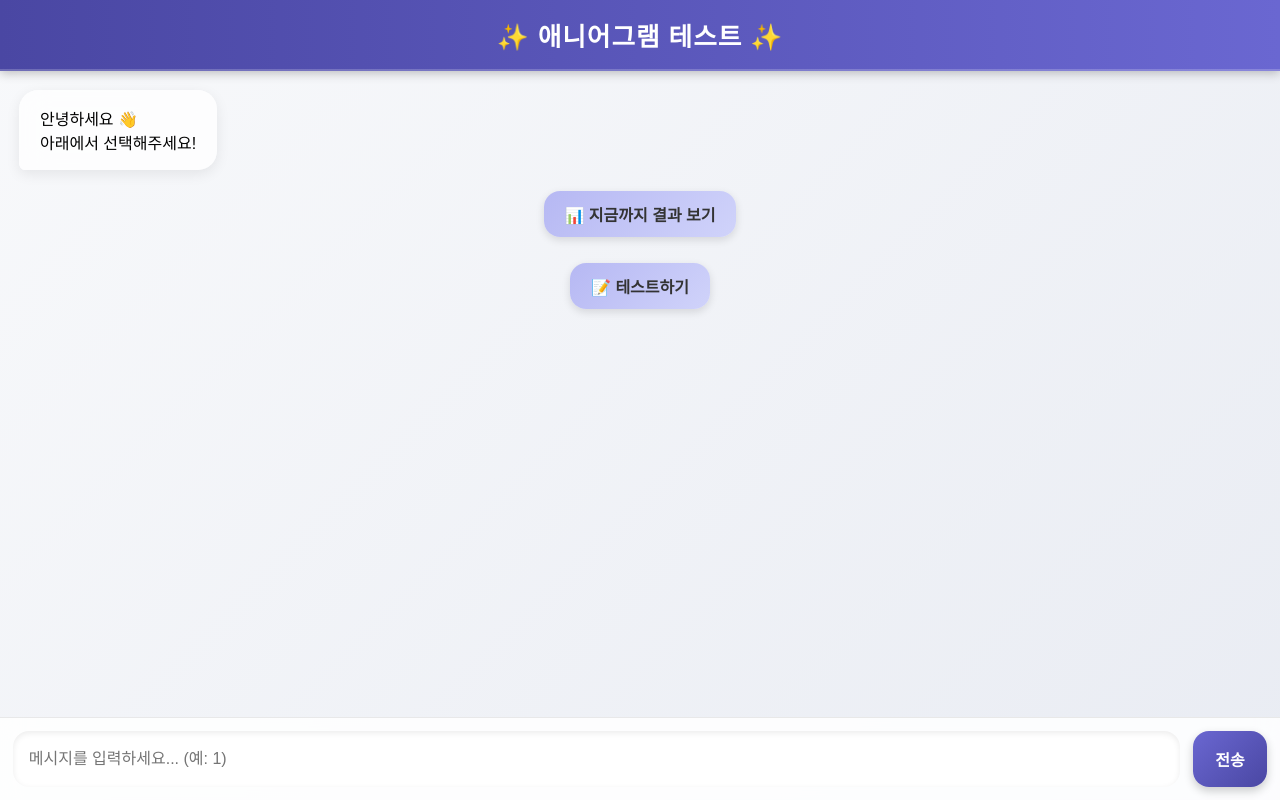
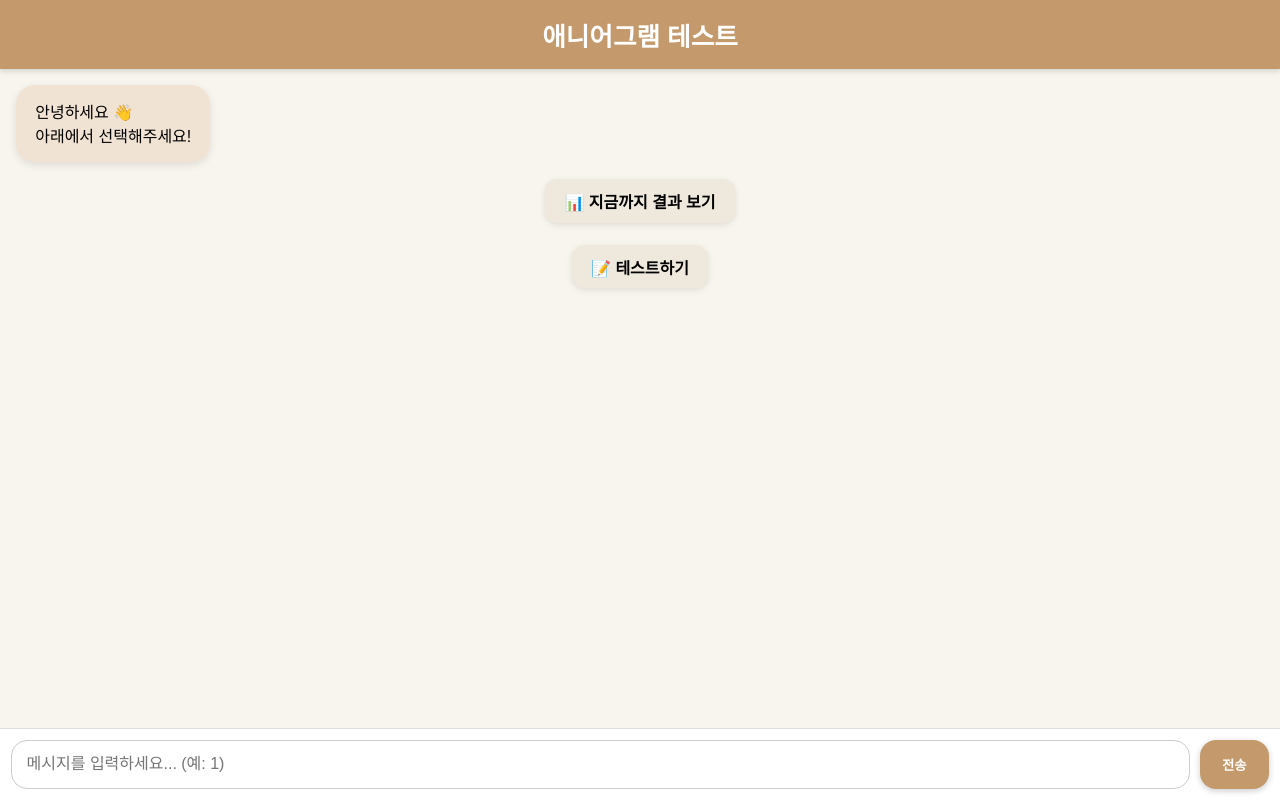
Before and after one commit to imseojin00/enneagram-bot, a website: page public/index.html in a window 1280 px wide. Drawn offline with Linux system fonts and the light colour scheme.

Commit message:
style: 더더 수정

```diff
--- a/public/index.html
+++ b/public/index.html
@@ -11,120 +11,103 @@
       display: flex;
       flex-direction: column;
       height: 100vh;
-      background: linear-gradient(135deg, #f8f9fb 0%, #e9ecf3 100%);
+      background: #F8F5EF; /* 아이보리 */
     }
 
     header {
-      background: linear-gradient(90deg, #4a47a3, #6a67d1);
+      background: #C49A6C; /* 따뜻한 카멜 컬러 */
       padding: 1rem;
       text-align: center;
       font-size: 1.6rem;
       font-weight: 900;
-      letter-spacing: 1px;
       color: #fff;
-      box-shadow: 0 2px 10px rgba(0,0,0,0.25);
-      border-bottom: 2px solid rgba(255,255,255,0.2);
+      box-shadow: 0 2px 6px rgba(0,0,0,0.15);
     }
 
     #chat {
       flex: 1;
-      padding: 1.2rem;
+      padding: 1rem;
       overflow-y: auto;
       display: flex;
       flex-direction: column;
-      gap: 1rem;
+      gap: 0.8rem;
     }
 
     .bot {
       align-self: flex-start;
-      background: rgba(255,255,255,0.75);
-      padding: 1rem 1.3rem;
-      border-radius: 1.2rem 1.2rem 1.2rem 0.4rem;
+      background: #F1E3D3; /* 부드러운 베이지 */
+      padding: 0.9rem 1.2rem;
+      border-radius: 1.2rem;
       max-width: 75%;
-      backdrop-filter: blur(14px);
-      box-shadow: 0 4px 14px rgba(0,0,0,0.08);
+      box-shadow: 0 3px 8px rgba(0,0,0,0.1);
       white-space: pre-line;
-      font-size: 1rem;
     }
 
     .user {
       align-self: flex-end;
-      background: linear-gradient(135deg, #4a47a3, #6a67d1);
+      background: #A3B18A; /* 은은한 올리브그린 */
       color: #fff;
-      padding: 1rem 1.3rem;
-      border-radius: 1.2rem 1.2rem 0.4rem 1.2rem;
+      padding: 0.9rem 1.2rem;
+      border-radius: 1.2rem;
       max-width: 75%;
-      box-shadow: 0 4px 12px rgba(0,0,0,0.15);
+      box-shadow: 0 3px 8px rgba(0,0,0,0.1);
       white-space: pre-line;
-      font-size: 1rem;
     }
 
     #inputBox {
       display: flex;
-      padding: 0.8rem;
-      background: rgba(255,255,255,0.85);
-      backdrop-filter: blur(10px);
-      border-top: 1px solid rgba(200,200,200,0.4);
+      padding: 0.7rem;
+      background: #fff;
+      border-top: 1px solid #ddd;
     }
 
     #messageInput {
       flex: 1;
-      padding: 1rem;
-      border: none;
+      padding: 0.9rem;
+      border: 1px solid #ccc;
       border-radius: 1rem;
       font-size: 1rem;
       outline: none;
-      background: #fff;
-      box-shadow: inset 0 2px 6px rgba(0,0,0,0.08);
     }
 
     button {
-      margin-left: 0.8rem;
-      padding: 1rem 1.4rem;
-      background: linear-gradient(135deg, #6a67d1, #4a47a3);
+      margin-left: 0.6rem;
+      padding: 0.9rem 1.4rem;
+      background: #C49A6C; /* 헤더와 같은 카멜 톤 */
       border: none;
       border-radius: 1rem;
       cursor: pointer;
       font-weight: bold;
-      font-size: 1rem;
       color: #fff;
-      box-shadow: 0 4px 10px rgba(0,0,0,0.2);
-      transition: 0.25s;
+      box-shadow: 0 2px 6px rgba(0,0,0,0.2);
+      transition: 0.2s;
     }
 
-    button:hover {
-      transform: translateY(-2px) scale(1.03);
-      box-shadow: 0 6px 14px rgba(0,0,0,0.25);
-    }
+    button:hover { transform: scale(1.05); background: #a87f55; }
 
     .sys {
       align-self: center;
       font-size: 0.9rem;
-      opacity: 0.65;
+      opacity: 0.7;
     }
 
     .quick {
       align-self: center;
-      background: linear-gradient(135deg, #b6b8f3, #d0d3fa);
-      padding: 0.7rem 1.3rem;
+      background: #EFE8DC;
+      padding: 0.6rem 1.2rem;
       margin: 0.3rem;
-      border-radius: 1rem;
+      border-radius: 0.8rem;
       cursor: pointer;
       font-weight: bold;
-      color: #333;
-      box-shadow: 0 3px 8px rgba(0,0,0,0.12);
-      backdrop-filter: blur(6px);
+      box-shadow: 0 2px 6px rgba(0,0,0,0.1);
       transition: 0.2s;
     }
 
-    .quick:hover {
-      transform: scale(1.07);
-      background: linear-gradient(135deg, #a6a9f1, #c2c6f9);
-    }
+    .quick:hover { transform: scale(1.05); background: #F1E3D3; }
   </style>
 </head>
 <body>
-  <header>✨ 애니어그램 테스트 ✨</header>
+  <header>애니어그램 테스트</header>
   <div id="chat"></div>
   <div id="inputBox">
     <input type="text" id="messageInput" placeholder="메시지를 입력하세요... (예: 1)" />
```
